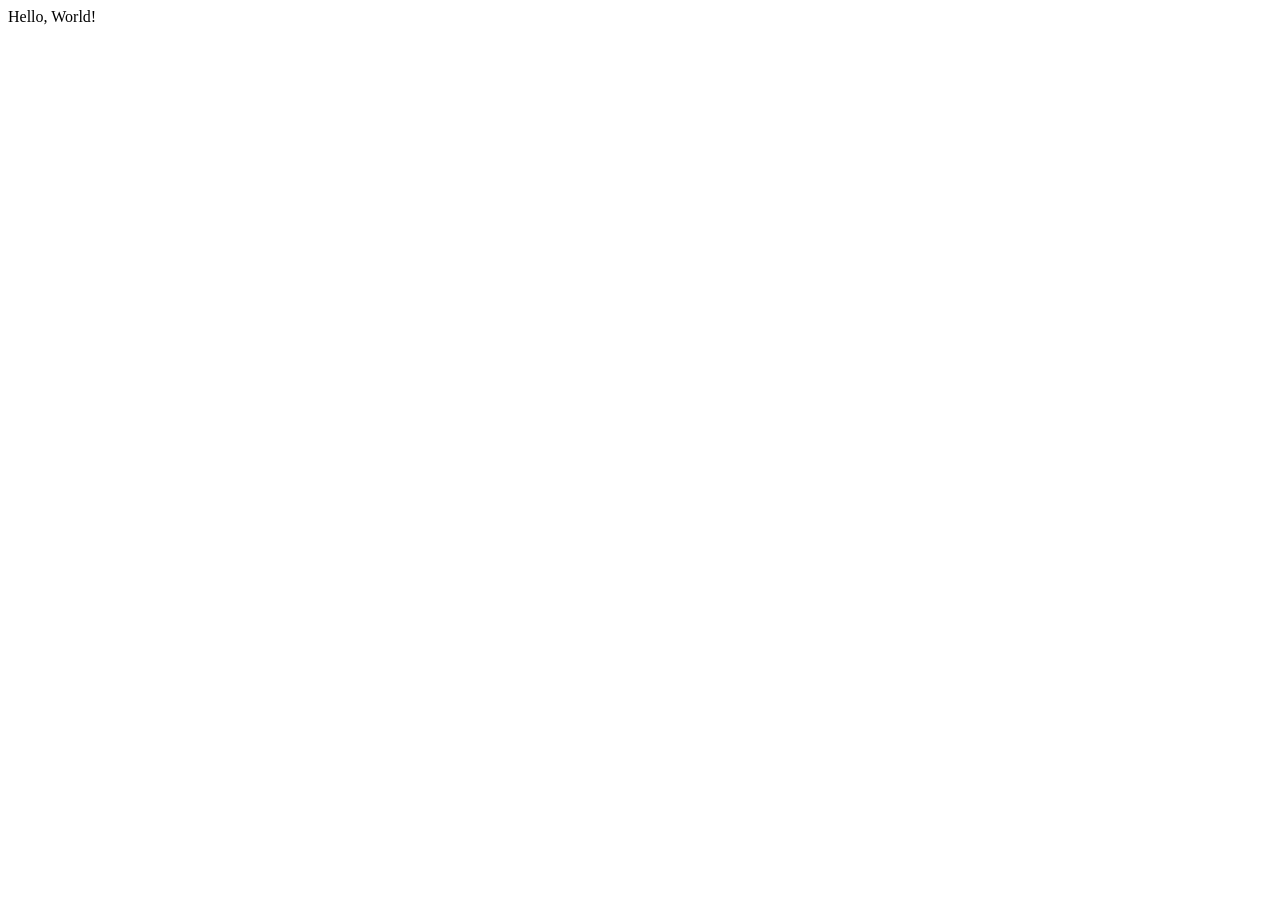
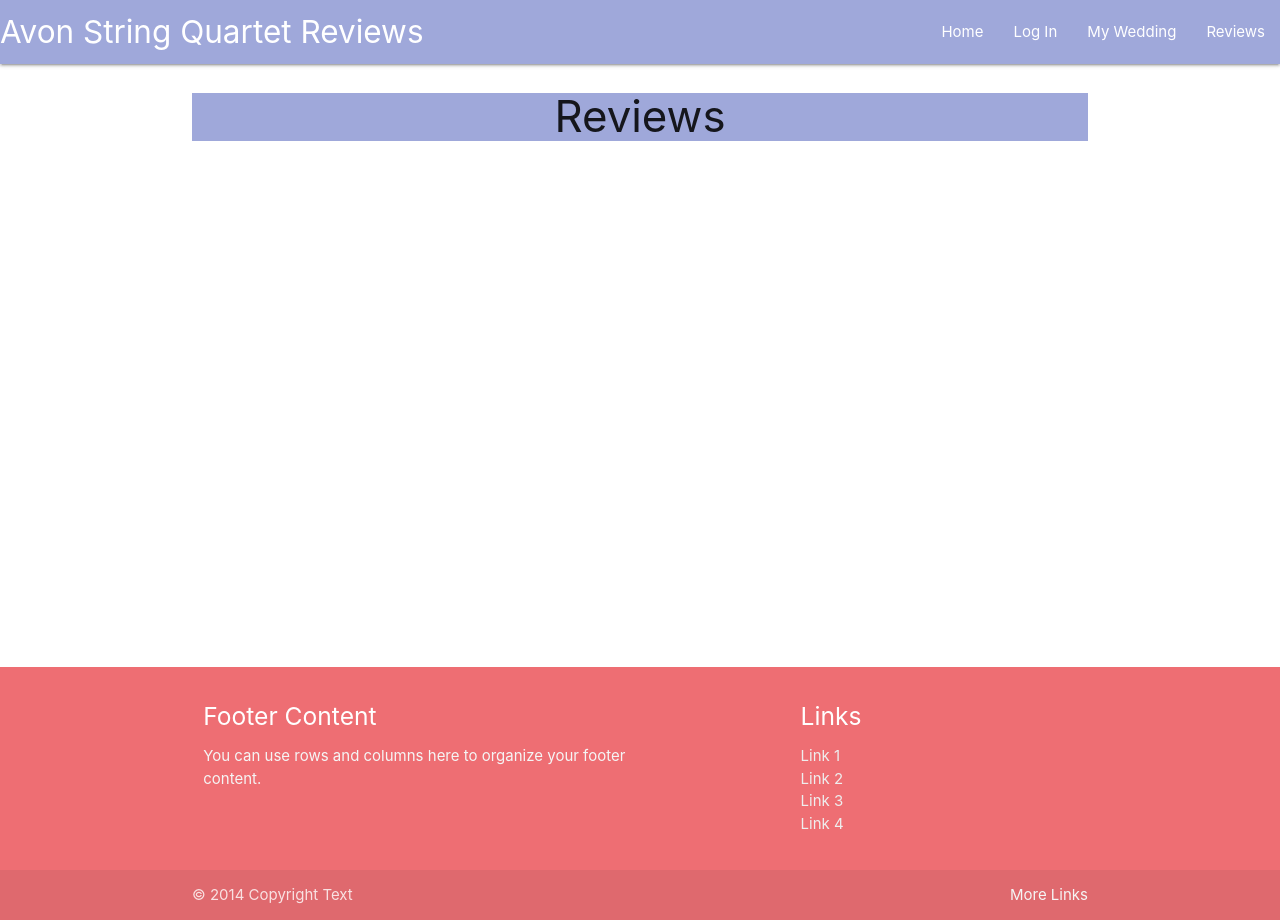
Before and after one commit to samcat437/Milestone-3, a Flask app: page / in a window 1280 px wide. Before the commit the page is almost empty. Run offline with Flask 2, Linux system fonts and the light colour scheme.

Commit message:
setting up templates and basic materialise components

```diff
--- a/avonstringquartetreviews/routes.py
+++ b/avonstringquartetreviews/routes.py
@@ -5,4 +5,4 @@ from avonstringquartetreviews.models import Review
 
 @app.route("/")
 def home():
-    return render_template("base.html")
+    return render_template("reviews.html")
--- /dev/null
+++ b/avonstringquartetreviews/static/css/style.css
@@ -0,0 +1,9 @@
+body {
+    display: flex;
+    min-height: 100vh;
+    flex-direction: column;
+  }
+
+  main {
+    flex: 1 0 auto;
+  }
--- /dev/null
+++ b/avonstringquartetreviews/static/js/script.js
@@ -0,0 +1,4 @@
+document.addEventListener('DOMContentLoaded', function() {
+    let sidenav = document.querySelectorAll('.sidenav');
+    M.Sidenav.init(sidenav);
+  });
--- a/avonstringquartetreviews/templates/base.html
+++ b/avonstringquartetreviews/templates/base.html
@@ -1,12 +1,77 @@
 <!DOCTYPE html>
 <html lang="en">
+
 <head>
     <meta charset="UTF-8">
     <meta http-equiv="X-UA-Compatible" content="IE=edge">
     <meta name="viewport" content="width=device-width, initial-scale=1.0">
+    <link rel="stylesheet" href="https://cdnjs.cloudflare.com/ajax/libs/font-awesome/5.15.3/css/all.min.css"
+    integrity="sha512-iBBXm8fW90+nuLcSKlbmrPcLa0OT92xO1BIsZ+ywDWZCvqsWgccV3gFoRBv0z+8dLJgyAHIhR35VZc2oM/gI1w=="
+    crossorigin="anonymous" referrerpolicy="no-referrer">
+    <link rel="stylesheet" href="https://cdnjs.cloudflare.com/ajax/libs/materialize/1.0.0/css/materialize.min.css"
+        type="text/css">
+    <link rel="stylesheet" href="{{ url_for('static', filename='css/style.css') }}" type="text/css">
     <title>Avon String Quartet Reviews</title>
 </head>
+
 <body>
-    Hello, World!
+    <header>
+        <!-- top navbar -->
+        <nav class="indigo lighten-3">
+            <div class="nav-wrapper">
+                <a href="{{ url_for('home') }}" class="brand-logo">Avon String Quartet Reviews</a>
+                <a href="#" data-target="mobile-demo" class="sidenav-trigger"><i class="fas-fa-bars"></i></a>
+                <ul class="right hide-on-med-and-down">
+                    <li><a href="{{ url_for('home') }}">Home</a></li>
+                    <li><a href="">Log In</a></li>
+                    <li><a href="">My Wedding</a></li>
+                    <li><a href="">Reviews</a></li>
+                </ul>
+            </div>
+        </nav>
+        <!-- mobile navbar -->
+        <ul class="sidenav" id="mobile-demo">
+            <li><a href="{{ url_for('home') }}">Home</a></li>
+            <li><a href="">Log In</a></li>
+            <li><a href="">My Wedding</a></li>
+            <li><a href="">Reviews</a></li>
+        </ul>
+    </header>
+
+    <main class="container">
+        {% block content %}
+        {% endblock %}
+    </main>
+
+    <footer class="page-footer">
+        <div class="container">
+          <div class="row">
+            <div class="col l6 s12">
+              <h5 class="white-text">Footer Content</h5>
+              <p class="grey-text text-lighten-4">You can use rows and columns here to organize your footer content.</p>
+            </div>
+            <div class="col l4 offset-l2 s12">
+              <h5 class="white-text">Links</h5>
+              <ul>
+                <li><a class="grey-text text-lighten-3" href="#!">Link 1</a></li>
+                <li><a class="grey-text text-lighten-3" href="#!">Link 2</a></li>
+                <li><a class="grey-text text-lighten-3" href="#!">Link 3</a></li>
+                <li><a class="grey-text text-lighten-3" href="#!">Link 4</a></li>
+              </ul>
+            </div>
+          </div>
+        </div>
+        <div class="footer-copyright">
+          <div class="container">
+          © 2014 Copyright Text
+          <a class="grey-text text-lighten-4 right" href="#!">More Links</a>
+          </div>
+        </div>
+      </footer>
+
+
+    <script src="https://cdnjs.cloudflare.com/ajax/libs/materialize/1.0.0/js/materialize.min.js"></script>
+    <script src="{{ url_for('static', filename='js/script.js') }}"></script>
 </body>
+
 </html>
--- /dev/null
+++ b/avonstringquartetreviews/templates/reviews.html
@@ -0,0 +1,6 @@
+{% extends "base.html" %}
+{% block content %}
+
+<h3 class="indigo lighten-3 center-align">Reviews</h3>
+
+{% endblock %}
```
